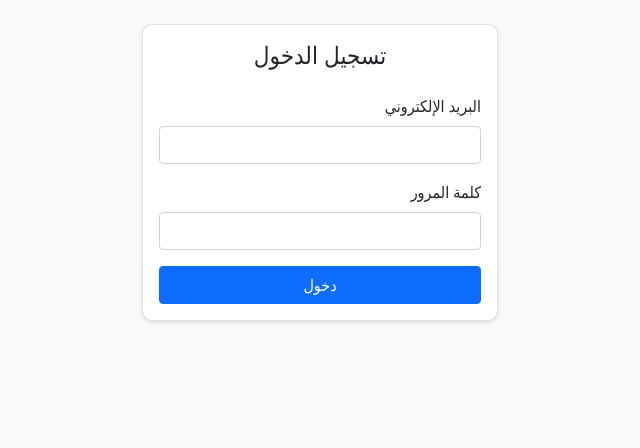
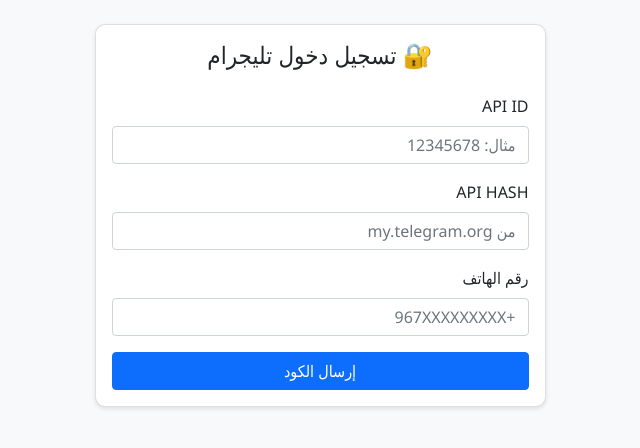
Before and after one commit to munjezpro-cyber/tel-felter-box, a Flask app: template templates/login.html in a window 1280 px wide. Shown: the part 50-498 px from the top of the page, without its empty margins (320-960 px from the left). Run offline with Flask 3, Linux system fonts and the light colour scheme; the template is opened without the code that fills it, so the values that code supplies are empty.

Commit message:
Update login.html

```diff
--- a/templates/login.html
+++ b/templates/login.html
@@ -1,23 +1,27 @@
 {% extends "base.html" %}
 
-{% block title %}تسجيل الدخول - رادار تليجرام{% endblock %}
+{% block title %}تسجيل تليجرام{% endblock %}
 
 {% block content %}
 <div class="row justify-content-center">
-    <div class="col-md-4">
+    <div class="col-md-5">
         <div class="card">
             <div class="card-body">
-                <h4 class="card-title text-center mb-4">تسجيل الدخول</h4>
-                <form method="POST">
+                <h4 class="card-title text-center mb-4">🔐 تسجيل دخول تليجرام</h4>
+                <form action="{{ url_for('telegram_login') }}" method="POST">
                     <div class="mb-3">
-                        <label class="form-label">البريد الإلكتروني</label>
-                        <input type="email" name="email" class="form-control" required>
+                        <label class="form-label">API ID</label>
+                        <input type="number" name="api_id" class="form-control" placeholder="مثال: 12345678" required>
                     </div>
                     <div class="mb-3">
-                        <label class="form-label">كلمة المرور</label>
-                        <input type="password" name="password" class="form-control" required>
+                        <label class="form-label">API HASH</label>
+                        <input type="text" name="api_hash" class="form-control" placeholder="من my.telegram.org" required>
                     </div>
-                    <button type="submit" class="btn btn-primary w-100">دخول</button>
+                    <div class="mb-3">
+                        <label class="form-label">رقم الهاتف</label>
+                        <input type="text" name="phone" class="form-control" placeholder="+967XXXXXXXXX" required>
+                    </div>
+                    <button type="submit" class="btn btn-primary w-100">إرسال الكود</button>
                 </form>
             </div>
         </div>
```
